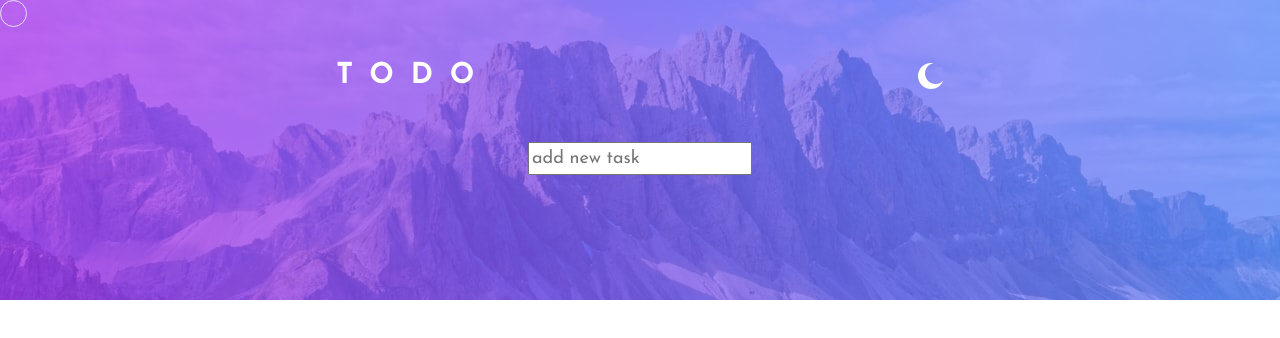
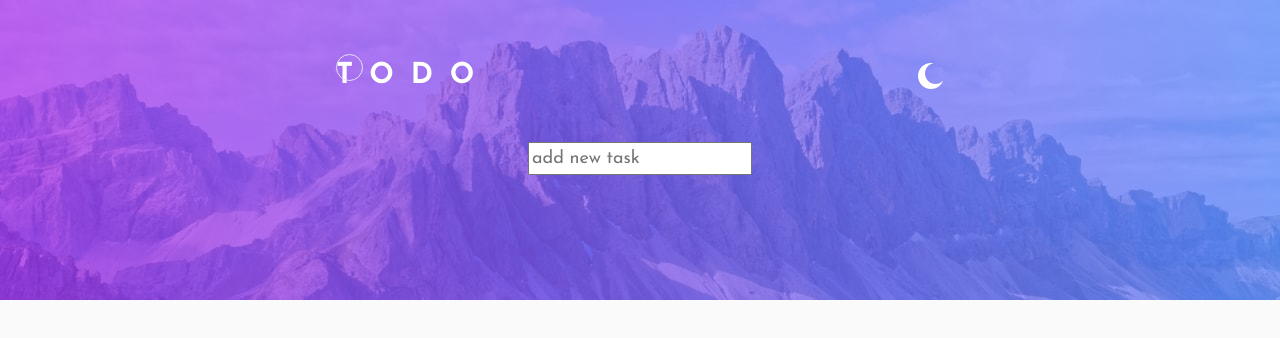
Before and after one commit to Alais29/frontendmentor-todo-app, a React (Vite) app: page / in a window 1280 px wide. Shown: the top 338 px of the page. Built offline with nearby package versions, Linux system fonts and the light colour scheme.

Commit message:
fix(styles): fix layout background color and input and checkbox sizes

```diff
--- a/src/app/components/Checkbox/checkbox.module.scss
+++ b/src/app/components/Checkbox/checkbox.module.scss
@@ -5,8 +5,8 @@
 }
 
 .checkbox-mark {
-  width: 1.5rem;
-  height: 1.5rem;
+  width: to-rem(24);
+  height: to-rem(24);
   border-radius: 50%;
   opacity: 0;
   transition: 200ms opacity linear;
@@ -20,8 +20,8 @@
 .checkbox {
   appearance: none;
   margin: 0;
-  width: 1.5rem;
-  height: 1.5rem;
+  width: to-rem(24);
+  height: to-rem(24);
   border: 1px solid #e3e4f1;
   border-radius: 50%;
   position: absolute;
--- a/src/app/components/Input/input.module.scss
+++ b/src/app/components/Input/input.module.scss
@@ -2,7 +2,7 @@
 
 .input-container {
   background-color: #fff;
-  padding: 0.5rem 1rem;
+  padding: to-rem(20) to-rem(24);
   display: flex;
   align-items: center;
   gap: 1rem;
--- a/src/app/components/Layout/layout.module.scss
+++ b/src/app/components/Layout/layout.module.scss
@@ -8,6 +8,7 @@
   align-items: center;
   text-align: center;
   position: relative;
+  background-color: $very-light-gray;
 
   &__header {
     position: absolute;
@@ -16,12 +17,13 @@
     width: 100%;
     background-image: url('../../../assets/images/bg-mobile-light.jpg');
     background-size: cover;
-    z-index: -1;
   }
 
   &__content {
+    position: relative;
     width: 100%;
     max-width: 33.75rem;
+    z-index: 2;
   }
 }
 
```
